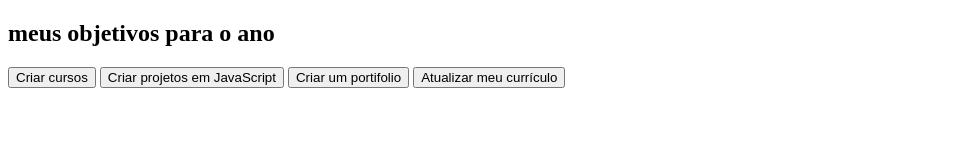
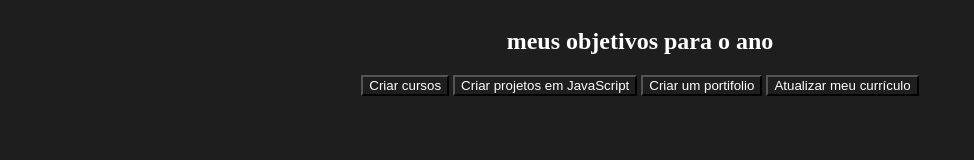
Before and after one commit to sophiasoncin/3F-sophia, a plain HTML site: page index.html in a window 1280 px wide. Shown: the whole page, without its empty margins (0-974 px from the left). Drawn offline with Linux system fonts and the light colour scheme.

Commit message:
Add files via upload

```diff
--- a/index.html
+++ b/index.html
@@ -5,10 +5,11 @@
     <meta http-equiv="X-UA-Compatible" content="IE=edge">
     <meta name="viewport" content="width=device-width, initial-scale=1.0">
     <title> Meus projetos para o ano </title>
+    <link rel="stylesheet" href="style.css">
 </head>
 <body>
-    <section class="conteudo principal">
-    <h2 class="titulo principal">meus objetivos para o ano</h2>
+    <section class="conteudo-principal">
+    <h2 class="titulo-principal">meus objetivos para o ano</h2>
     <div class="botoes">
        <button class="botao">Criar cursos</button>
        <button class="botao">Criar projetos em JavaScript</button>
--- a/style.css
+++ b/style.css
@@ -0,0 +1,28 @@
+:root{
+  --cor-de-fundo:#1e1e1e;
+  --verde:#6FFF57;
+  --branco:#ffffff;
+  --botao-ativo:#3A375E;
+  --botao-inativo:rgba(58,55,94,0.5);
+  --texto-fundo:rgba(58,55,94,0.3);
+
+
+}
+
+
+*{
+    background-color:var(--cor-de-fundo);
+    color: var(--branco);
+
+}
+    span{
+        color: var(--verde);
+    }
+
+    .conteudo-principal{
+          display: flex;
+          flex-direction: column;
+          justify-content: center;
+          align-items: center;
+
+    }
```
